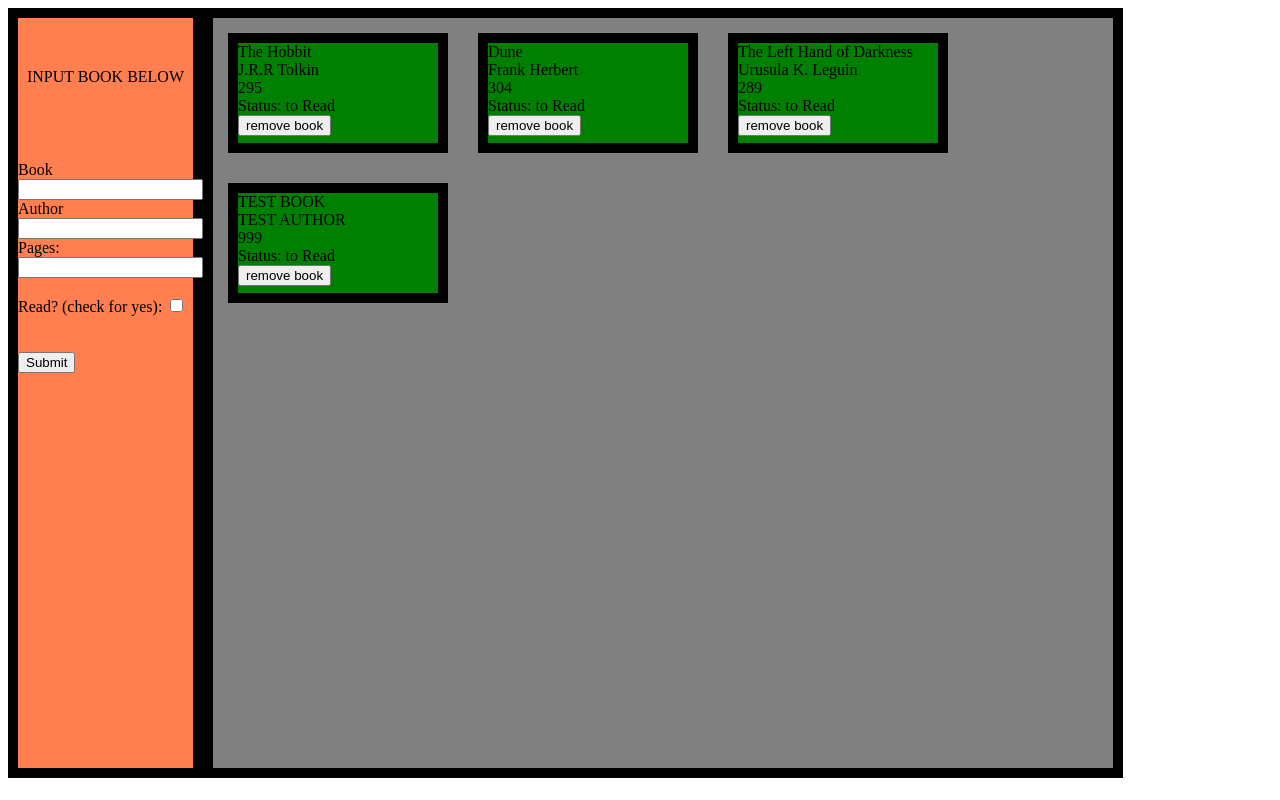
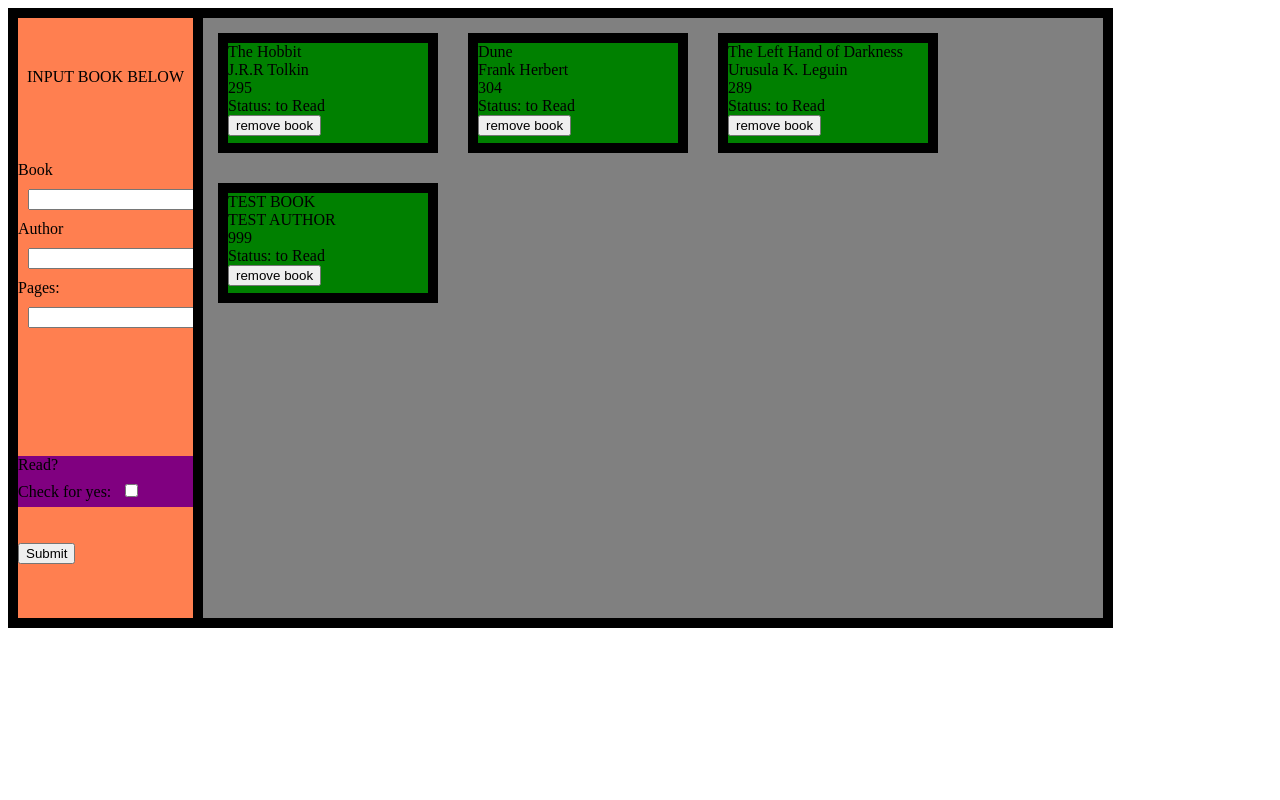
Before and after one commit to theXsingularity/library, a plain HTML site: page index.html in a window 1280 px wide. Drawn offline with Linux system fonts and the light colour scheme.

Commit message:
final commit before I go and mess it all up -- new design -- press button for form

```diff
--- a/index.html
+++ b/index.html
@@ -8,7 +8,7 @@
     </head>
 
     <body>
-      <div ID="container">
+      <div id="container">
         <div id="bookForm">
           <div id="formHeader"> INPUT BOOK BELOW</div>
           <div id="bookInput">
@@ -26,8 +26,8 @@
             <input type="number"  id="pages">
           </div>
           <br>
-          <div>
-            <label for="status">Read? (check for yes):</label>
+          <div id="readTest">
+            <label for="status">Read? <br> Check for yes:</label>
             <input type="checkbox" id="read">
           </div>
           <br>
--- a/script.js
+++ b/script.js
@@ -1,30 +1,34 @@
 //array which holds object books
 let myLibrary = [];
+
+//the constructor for creating
+function Book(title, author, pages, read) {
+  this.title = title
+  this.author = author
+  this.pages = pages
+  this.read = read
+  this.info = function() {
+    return `${title} by ${author}, ${pages}, ${read}`;
+  }
+  this.displayed = false
+}
+
 //example books
 const theHobbit = new Book("The Hobbit", "J.R.R Tolkin", 295, "Read");
 const dune = new Book("Dune", "Frank Herbert", 304, "Read");
 const leftHand = new Book("The Left Hand of Darkness", "Urusula K. Leguin", 289, "To-Read");
 const testBook = new Book("TEST BOOK", "TEST AUTHOR", 999, "To-Read");
-//adding books to array
+
+//adding books to myLibrary
 myLibrary.push(theHobbit)
 myLibrary.push(dune)
 myLibrary.push(leftHand)
 myLibrary.push(testBook)
-//the constructor for creating "books"
-function Book(title, author, pages, read) {
-    this.title = title
-    this.author = author
-    this.pages = pages
-    this.read = read
-    this.info = function() {
-      return `${title} by ${author}, ${pages}, ${read}`;
-    }
-    this.displayed = false
-}
 
-//creating DOM elements
-const bookContainer = document.getElementById('bookList'); /* book container DOM element */
-const addBook = document.getElementById("addBook"); /* button DOM element */
+
+//creating values for the HTML elements
+let bookContainer = document.getElementById('bookList'); /* book container HTML element */
+const addBook = document.getElementById("addBook"); /* addBook button HTML element */
 
 //function adding book from form to arrary
 function addBookToLibrary() {
@@ -38,28 +42,38 @@ function addBookToLibrary() {
   pages.value = ''
   book.value = ''
   read.checked = false
+  /* runs function below
+  checks to see if all objectes have been displayed
+  then adds the new object */
   outputToLibrary()
 };
-//on click... add to library and update array
+
+//adds ^^ that function to the button addBook
 addBook.addEventListener('click', function() {
   addBookToLibrary();
-
 });
 
+// displays array object by creating new DOM elements
 function outputToLibrary() {
   for (i=0; i<myLibrary.length; i++) {
     if(myLibrary[i].displayed === false) {
     //create new DOM elements
-    console.log(myLibrary[i].title)
     let bookDiv = document.createElement('div');
+      bookDiv.setAttribute('data-attribute', `${i}`);
+    let test = bookDiv.getAttribute('data-attribute')
+
     let titleOutput = document.createElement('div');
     let authorOutput = document.createElement('div');
     let pagesOutput = document.createElement('div')
     let readOutput = document.createElement('div')
-    let rmvBtn = document.createElement('button');
-    rmvBtn.innerText = "remove book";
-    rmvBtn.classList.add('removeButton')
 
+    //style DOM elements
+    bookDiv.style.border = '10px solid black'
+    bookDiv.style.height = '100px'
+    bookDiv.style.width = '200px'
+    bookDiv.style.margin = '15px'
+    bookDiv.style.background = 'green';
+    myLibrary[i].displayed = true;
 
     //change DOM elements innerText to corresponding
     titleOutput.innerText = myLibrary[i].title
@@ -67,23 +81,31 @@ function outputToLibrary() {
     pagesOutput.innerText = myLibrary[i].pages;
     if(read.checked != true) readOutput.innerText = ('Status: to Read')
     if(read.checked == true) readOutput.innerText = ('Status: Read')
+
     //append DOM elements
-    bookContainer.appendChild(bookDiv)
+    bookContainer.appendChild(bookDiv);
     bookDiv.appendChild(titleOutput);
     bookDiv.appendChild(authorOutput);
     bookDiv.appendChild(pagesOutput);
     bookDiv.appendChild(readOutput);
-    bookDiv.appendChild(rmvBtn);
-      //style DOM elements
-    bookDiv.style.border = '10px solid black'
-    bookDiv.style.height = '100px'
-    bookDiv.style.width = '200px'
-    bookDiv.style.margin = '15px'
-    bookDiv.style.background = 'green';
-    myLibrary[i].displayed = true;
 
+    //create remove button
+    let rmvBtn = document.createElement('button');
+    rmvBtn.classList.add('removeBook');
+    rmvBtn.innerText = "remove book";
+    bookDiv.appendChild(rmvBtn)
   }
   }
 }
 
 outputToLibrary()
+
+let buttons = document.getElementsByClassName('removeBook');
+console.log(buttons)
+for(i=0; i<buttons.length; i++) {
+    buttons[i].addEventListener('click', function(e) {
+      myLibrary.pop();
+      e.target.style.background = "green";
+
+    })
+  }
--- a/style.css
+++ b/style.css
@@ -10,21 +10,33 @@
 
 #bookForm{
   width: 175px;
-  height: 750px;
-  border: 10px solid black;
+  height: 600px;
+  border-top: 10px solid black;
+  border-left: 10px solid black;
+  border-bottom: 10px solid black;
   background-color: coral;
 }
 
 #bookInput{
   margin-top: 75px;
+}
 
+
+input {
+  margin: 10px;
 }
+
+#readTest {
+  margin-top: 100px;
+  background-color: purple;
+}
+
 #bookList {
   display: flex;
   align-content: flex-start;
   flex-wrap: wrap;
   border: 10px solid black;
-  height: 750px;
+  height: auto;
   width: 900px;
   background: grey;
   }
```
